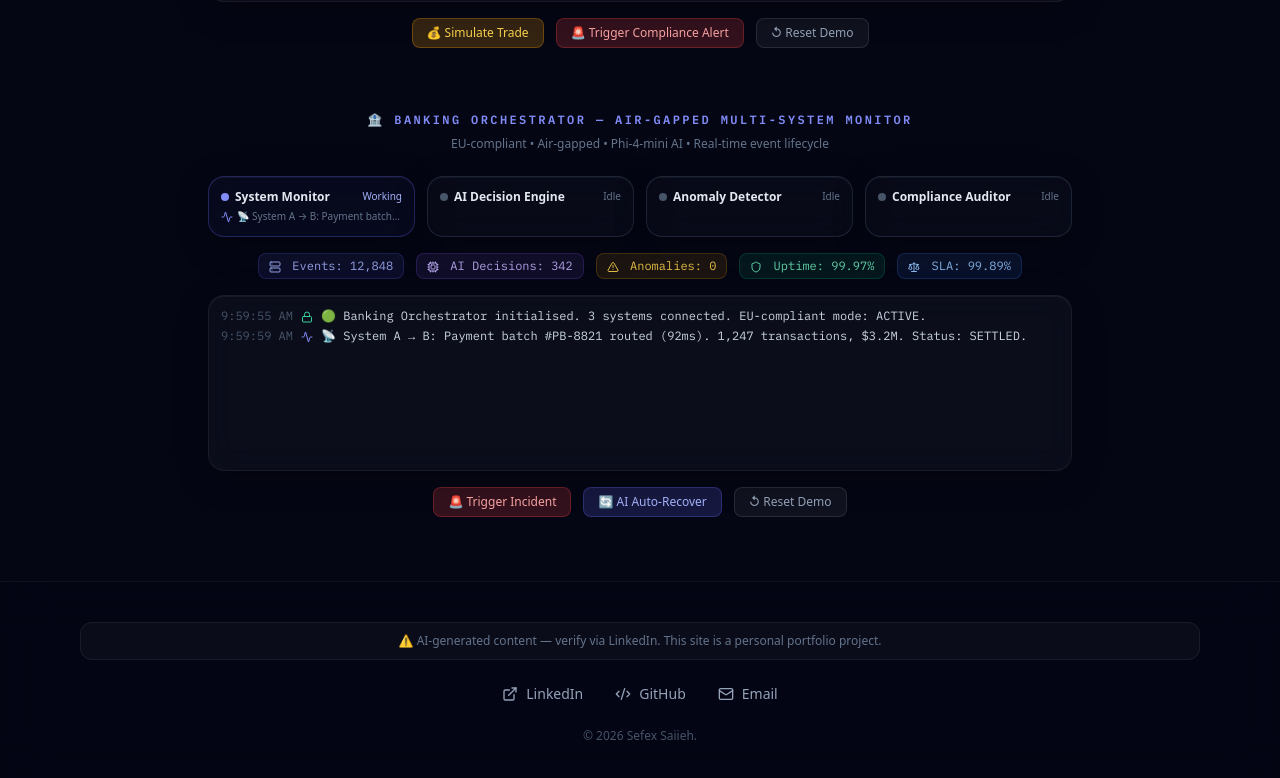
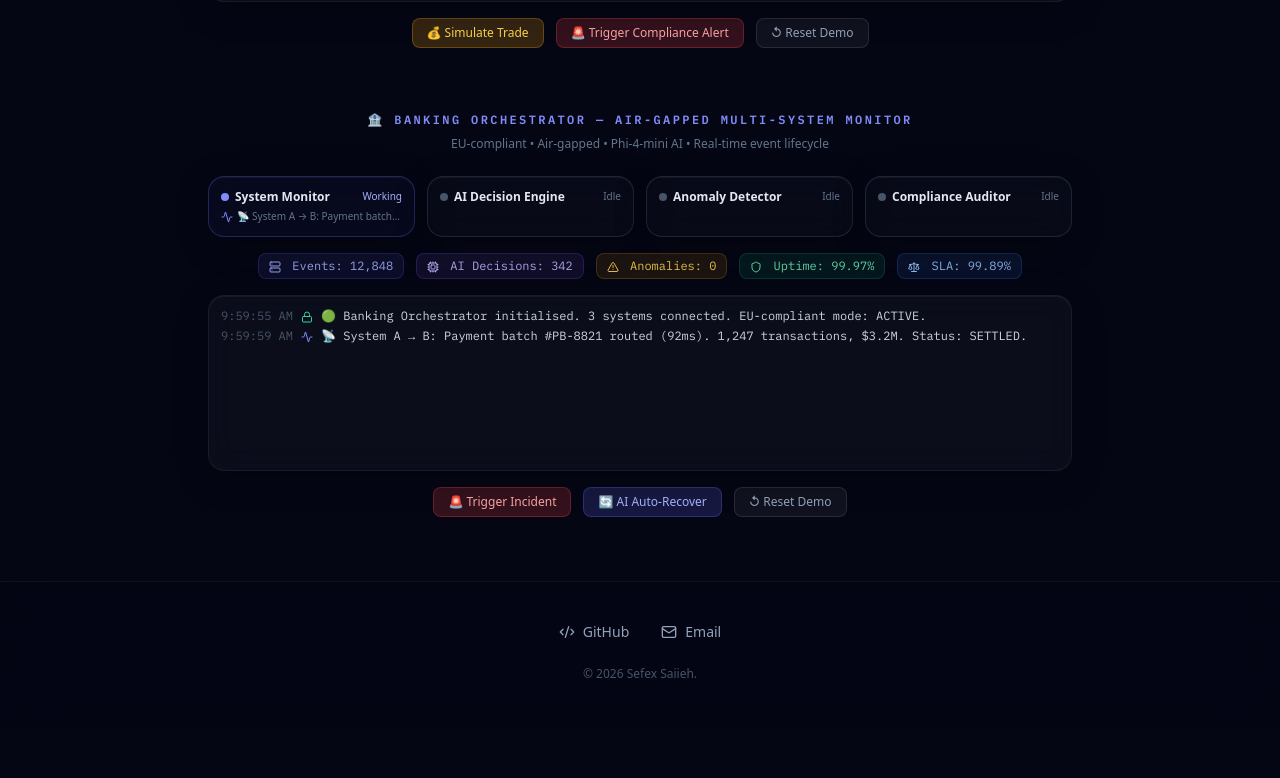
Before and after one commit to sefexsaiieh/sefex-ai-portfolio, a React (Vite) app: page / in a window 1280 px wide. Shown: the part 2086-2864 px from the top of the page. After the commit the page ends 2808 px from the top, so only its background shows below. Built offline with nearby package versions, Linux system fonts and the light colour scheme.

Commit message:
fix: actually remove footer disclaimer and LinkedIn link

```diff
--- a/src/components/landing/Footer.tsx
+++ b/src/components/landing/Footer.tsx
@@ -1,5 +1,5 @@
 import { useTranslation } from 'react-i18next';
-import { ExternalLink, Mail, Code2 } from 'lucide-react';
+import { Mail, Code2 } from 'lucide-react';
 
 export function Footer() {
   const { t } = useTranslation();
@@ -7,15 +7,7 @@ export function Footer() {
   return (
     <footer className="relative z-10 border-t border-white/5 bg-space-950/80 backdrop-blur-xl" role="contentinfo">
       <div className="max-w-6xl mx-auto px-4 py-10">
-        <div className="mb-6 px-4 py-2.5 text-xs text-slate-500 bg-white/[0.03] rounded-xl border border-white/[0.06] text-center" role="complementary" aria-label="Disclaimer">
-          ⚠️ {t('footer.disclaimer')}
-        </div>
         <div className="flex justify-center items-center gap-8">
-          <a href="https://linkedin.com/in/sefexsaiieh" target="_blank" rel="noopener noreferrer"
-            className="inline-flex items-center gap-2 text-sm text-slate-400 hover:text-cyan-300 transition-colors group" aria-label={t('footer.linkedin')}>
-            <ExternalLink className="w-4 h-4 group-hover:scale-110 transition-transform" aria-hidden="true" />
-            <span>{t('footer.linkedin')}</span>
-          </a>
           <a href="https://github.com/sefex" target="_blank" rel="noopener noreferrer"
             className="inline-flex items-center gap-2 text-sm text-slate-400 hover:text-cyan-300 transition-colors group" aria-label={t('footer.github')}>
             <Code2 className="w-4 h-4 group-hover:scale-110 transition-transform" aria-hidden="true" />
```
